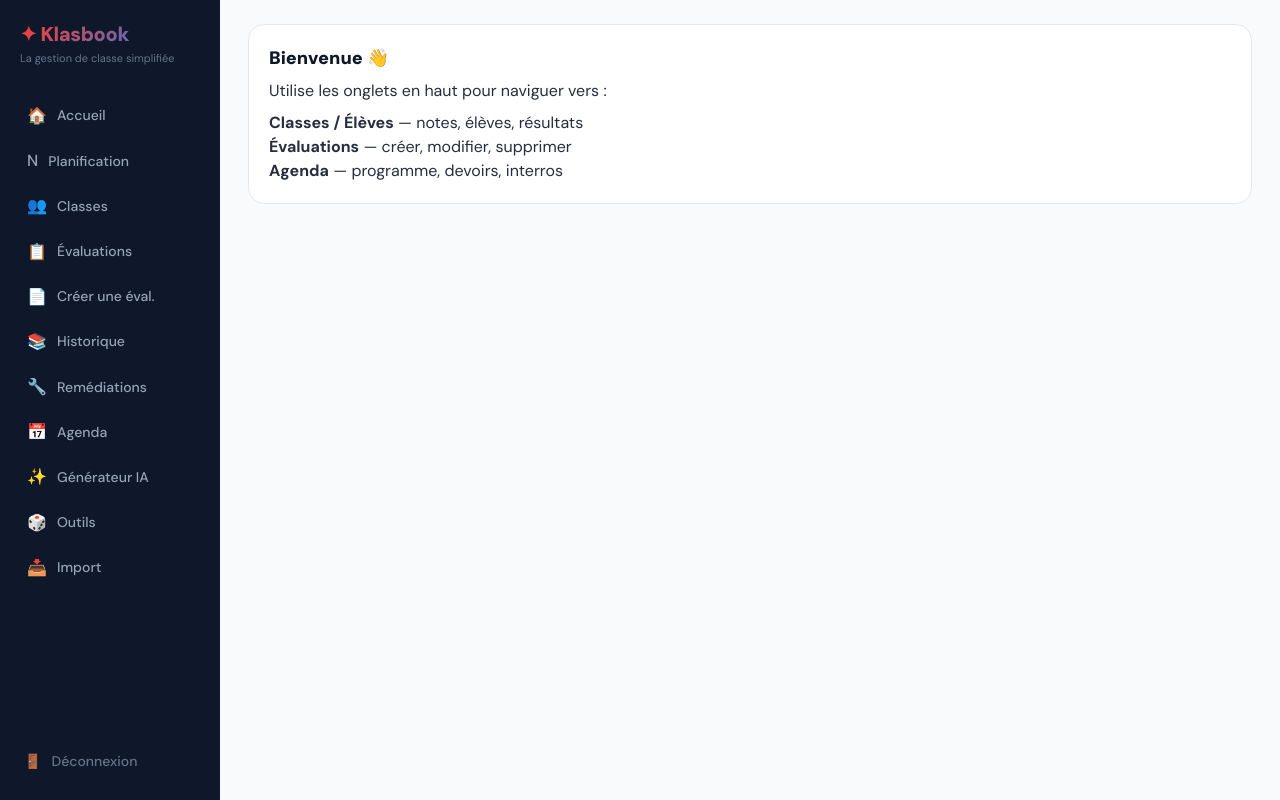
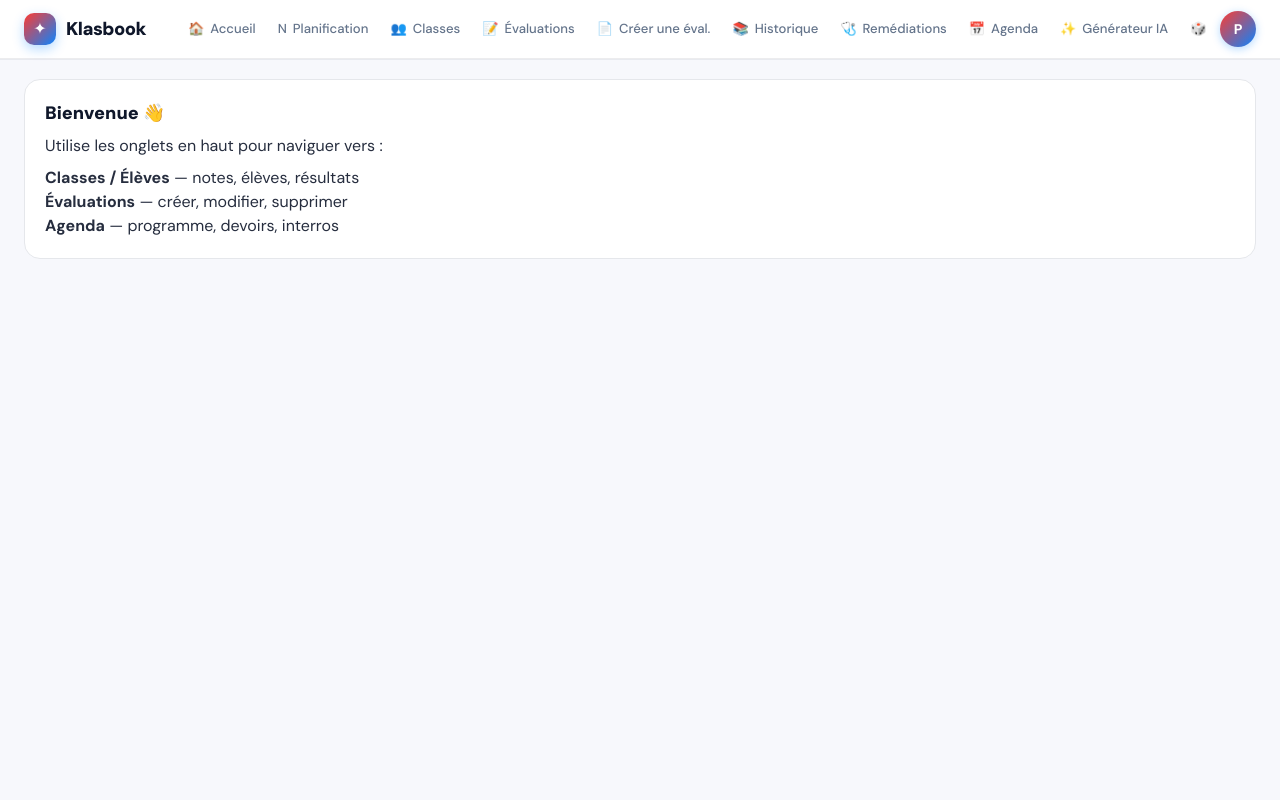
Before and after one commit to mamusciapasquale85-pixel/cote-platform, a Next.js app: page /prof in a window 1280 px wide. Built offline with nearby package versions, Linux system fonts and the light colour scheme; no server answers.

Commit message:
fix: restaurer topbar horizontale (ProfShell) + ajout nouveaux items nav

```diff
--- a/src/app/prof/ProfShell.tsx
+++ b/src/app/prof/ProfShell.tsx
@@ -1,94 +1,154 @@
 "use client";
 
-import Link from "next/link";
+import React, { useState } from "react";
 import { usePathname, useRouter } from "next/navigation";
-import { createClient } from "@/lib/supabase/client";
-
-const GRADIENT = "linear-gradient(135deg, #FF3B30 0%, #0A84FF 100%)";
+import { createBrowserClient } from "@supabase/ssr";
 
 const NAV_ITEMS = [
-  { label: "Accueil", href: "/dashboard", emoji: "🏠" },
-  { label: "Planification", href: "/planification", emoji: "N" },
-  { label: "Classes", href: "/teacher", emoji: "👥" },
-  { label: "Évaluations", href: "/evaluations", emoji: "📋" },
-  { label: "Créer une éval.", href: "/creer-evaluation", emoji: "📄" },
-  { label: "Historique", href: "/historique", emoji: "📚" },
-  { label: "Remédiations", href: "/remediations", emoji: "🔧" },
-  { label: "Agenda", href: "/agenda", emoji: "📅" },
-  { label: "Générateur IA", href: "/generateur", emoji: "✨" },
-  { label: "Outils", href: "/outils", emoji: "🎲" },
-  { label: "Import", href: "/import", emoji: "📥" },
+  { label: "Accueil", icon: "🏠", href: "/dashboard" },
+  { label: "Planification", icon: "N", href: "/planification" },
+  { label: "Classes", icon: "👥", href: "/classe" },
+  { label: "Évaluations", icon: "📝", href: "/evaluations" },
+  { label: "Créer une éval.", icon: "📄", href: "/creer-evaluation" },
+  { label: "Historique", icon: "📚", href: "/historique" },
+  { label: "Remédiations", icon: "🩺", href: "/remediations" },
+  { label: "Agenda", icon: "📅", href: "/agenda" },
+  { label: "Générateur IA", icon: "✨", href: "/generateur" },
+  { label: "Outils", icon: "🎲", href: "/outils" },
+  { label: "Import", icon: "⬆️", href: "/import" },
 ];
 
 export default function ProfShell({ children }: { children: React.ReactNode }) {
   const pathname = usePathname();
   const router = useRouter();
-  const supabase = createClient();
+  const [loggingOut, setLoggingOut] = useState(false);
+  const [menuOpen, setMenuOpen] = useState(false);
 
   async function handleLogout() {
+    setLoggingOut(true);
+    const supabase = createBrowserClient(
+      process.env.NEXT_PUBLIC_SUPABASE_URL!,
+      process.env.NEXT_PUBLIC_SUPABASE_ANON_KEY!
+    );
     await supabase.auth.signOut();
-    router.push("/");
+    router.push("/login");
   }
 
+  const currentPage = NAV_ITEMS.find(
+    i => pathname === i.href || (i.href !== "/" && pathname?.startsWith(i.href))
+  );
+
   return (
-    <div style={{ display: "flex", minHeight: "100vh", background: "#f8fafc" }}>
-      {/* SIDEBAR */}
+    <div style={{ minHeight: "100vh", background: "#F7F8FC", fontFamily: "'DM Sans', system-ui, sans-serif" }}>
+
+      {/* TOPBAR */}
+      <header style={{
+        position: "sticky", top: 0, zIndex: 100,
+        background: "rgba(255,255,255,0.92)",
+        backdropFilter: "blur(12px)",
+        borderBottom: "1px solid rgba(15,23,42,0.08)",
+        boxShadow: "0 1px 0 rgba(15,23,42,0.06)",
+      }}>
+        <div style={{ maxWidth: 1280, margin: "0 auto", padding: "0 24px", height: 58, display: "flex", alignItems: "center", gap: 0 }}>
+
+          {/* LOGO */}
+          <a href="/dashboard" style={{ textDecoration: "none", display: "flex", alignItems: "center", gap: 10, marginRight: 32, flexShrink: 0 }}>
             <div style={{
-        width: 220, minHeight: "100vh", background: "#0f172a",
-        display: "flex", flexDirection: "column", padding: "20px 12px",
-        position: "fixed", top: 0, left: 0, zIndex: 50,
+              width: 32, height: 32, borderRadius: 10, flexShrink: 0,
+              background: "linear-gradient(135deg, #FF3B30 0%, #0A84FF 100%)",
+              display: "flex", alignItems: "center", justifyContent: "center",
+              boxShadow: "0 4px 12px rgba(10,132,255,0.3)",
             }}>
-        {/* Logo */}
-        <div style={{ marginBottom: 28, paddingLeft: 8 }}>
-          <div style={{
-            fontSize: 20, fontWeight: 900, letterSpacing: "-0.02em",
-            background: GRADIENT, WebkitBackgroundClip: "text",
-            WebkitTextFillColor: "transparent",
+              <span style={{ fontSize: 16, color: "#fff" }}>✦</span>
+            </div>
+            <span style={{ fontSize: "1.15rem", fontWeight: 900, color: "#0f172a", letterSpacing: "-0.03em" }}>
+              Klasbook
+            </span>
+          </a>
+
+          {/* NAV LINKS */}
+          <nav style={{ display: "flex", alignItems: "center", gap: 2, flex: 1, flexWrap: "nowrap", overflow: "auto" }}>
+            {NAV_ITEMS.map(item => {
+              const active = pathname === item.href || (item.href !== "/" && pathname?.startsWith(item.href));
+              return (
+                <a key={item.href} href={item.href} style={{
+                  display: "flex", alignItems: "center", gap: 6,
+                  padding: "6px 10px", borderRadius: 8,
+                  textDecoration: "none", fontSize: "0.82rem",
+                  fontWeight: active ? 700 : 500,
+                  color: active ? "#0f172a" : "#64748b",
+                  background: active ? "rgba(15,23,42,0.07)" : "transparent",
+                  transition: "all 0.15s",
+                  position: "relative",
+                  whiteSpace: "nowrap",
+                  flexShrink: 0,
                 }}>
-            ✦ Klasbook
-          </div>
-          <div style={{ fontSize: 11, color: "#64748b", marginTop: 2 }}>
-            La gestion de classe simplifiée
-          </div>
-        </div>
-
-        {/* Nav */}
-        <nav style={{ flex: 1, display: "flex", flexDirection: "column", gap: 4 }}>
-          {NAV_ITEMS.map((item) => {
-            const isActive = pathname === item.href || pathname.startsWith(item.href + "/");
-            return (
-              <Link key={item.href} href={item.href} style={{
-                display: "flex", alignItems: "center", gap: 10,
-                padding: "9px 12px", borderRadius: 10, textDecoration: "none",
-                background: isActive ? "rgba(255,255,255,0.1)" : "transparent",
-                color: isActive ? "#fff" : "#94a3b8",
-                fontWeight: isActive ? 700 : 500, fontSize: 14,
-                transition: "all 0.15s",
-                borderLeft: isActive ? "3px solid #0A84FF" : "3px solid transparent",
-              }}>
-                <span style={{ fontSize: 16 }}>{item.emoji}</span>
+                  <span style={{ fontSize: 13 }}>{item.icon}</span>
                   {item.label}
-              </Link>
+                  {active && (
+                    <span style={{
+                      position: "absolute", bottom: -13, left: "50%", transform: "translateX(-50%)",
+                      width: 28, height: 2, borderRadius: 2,
+                      background: "linear-gradient(90deg, #FF3B30, #0A84FF)",
+                    }} />
+                  )}
+                </a>
               );
             })}
           </nav>
 
-        {/* Logout */}
-        <button onClick={() => void handleLogout()} style={{
-          display: "flex", alignItems: "center", gap: 10,
-          padding: "9px 12px", borderRadius: 10, border: "none",
-          background: "transparent", color: "#64748b",
-          fontWeight: 500, fontSize: 14, cursor: "pointer",
-          textAlign: "left", width: "100%",
+          {/* AVATAR + DÉCONNEXION */}
+          <div style={{ position: "relative", flexShrink: 0, marginLeft: 12 }}>
+            <button onClick={() => setMenuOpen(v => !v)} style={{
+              width: 36, height: 36, borderRadius: "50%", border: "none", cursor: "pointer",
+              background: "linear-gradient(135deg, #FF3B30 0%, #0A84FF 100%)",
+              display: "flex", alignItems: "center", justifyContent: "center",
+              fontWeight: 800, color: "#fff", fontSize: 14,
+              boxShadow: "0 2px 8px rgba(10,132,255,0.3)",
+            }}>P</button>
+            {menuOpen && (
+              <div style={{
+                position: "absolute", top: 44, right: 0, zIndex: 200,
+                background: "#fff", borderRadius: 12, border: "1px solid rgba(15,23,42,0.1)",
+                boxShadow: "0 8px 32px rgba(15,23,42,0.16)", padding: 6, minWidth: 180,
               }}>
-          <span>🚪</span> Déconnexion
+                <div style={{ padding: "8px 12px", fontSize: 12, color: "#94a3b8", fontWeight: 600 }}>
+                  LAB Marie Curie
+                </div>
+                <hr style={{ border: "none", borderTop: "1px solid #f1f5f9", margin: "4px 0" }} />
+                <button onClick={handleLogout} disabled={loggingOut} style={{
+                  width: "100%", padding: "9px 12px", borderRadius: 8,
+                  border: "none", background: "transparent", cursor: "pointer",
+                  display: "flex", alignItems: "center", gap: 8,
+                  fontSize: "0.875rem", fontWeight: 600, color: "#ef4444",
+                  textAlign: "left",
+                }}>
+                  🚪 {loggingOut ? "Déconnexion..." : "Se déconnecter"}
                 </button>
               </div>
+            )}
+          </div>
+        </div>
+      </header>
 
-      {/* MAIN CONTENT */}
-      <div style={{ marginLeft: 220, flex: 1, padding: "24px 28px", minHeight: "100vh" }}>
+      {/* BREADCRUMB */}
+      {currentPage && (
+        <div style={{ maxWidth: 1280, margin: "0 auto", padding: "16px 24px 0", display: "flex", alignItems: "center", gap: 6 }}>
+          <span style={{ fontSize: 13, color: "#94a3b8" }}>Klasbook</span>
+          <span style={{ fontSize: 13, color: "#cbd5e1" }}>›</span>
+          <span style={{ fontSize: 13, fontWeight: 700, color: "#0f172a" }}>{currentPage.icon} {currentPage.label}</span>
+        </div>
+      )}
+
+      {/* CONTENT */}
+      <main style={{ maxWidth: 1280, margin: "0 auto", padding: "20px 24px 48px" }}>
         {children}
-      </div>
+      </main>
+
+      {/* Click outside to close menu */}
+      {menuOpen && (
+        <div onClick={() => setMenuOpen(false)} style={{ position: "fixed", inset: 0, zIndex: 150 }} />
+      )}
     </div>
   );
 }
```
Lines whose indentation alone changed are shown as unchanged.
